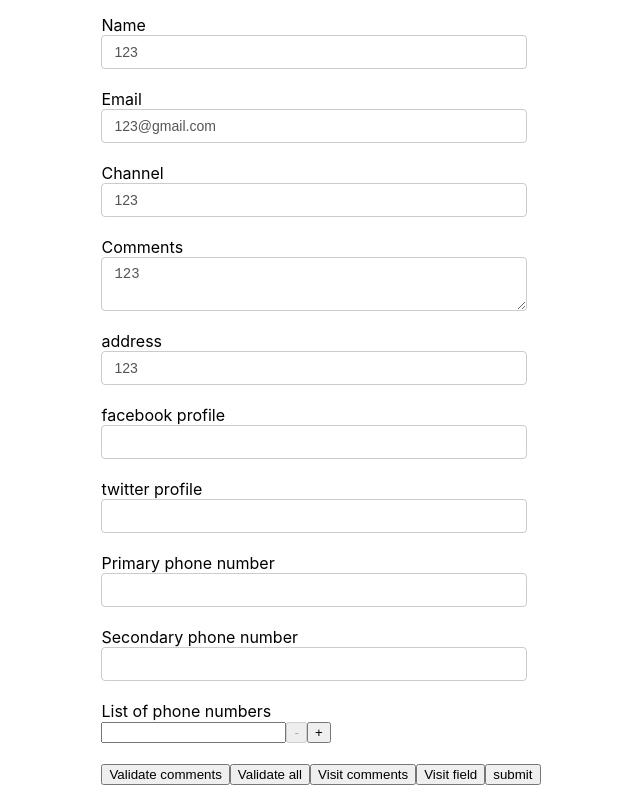
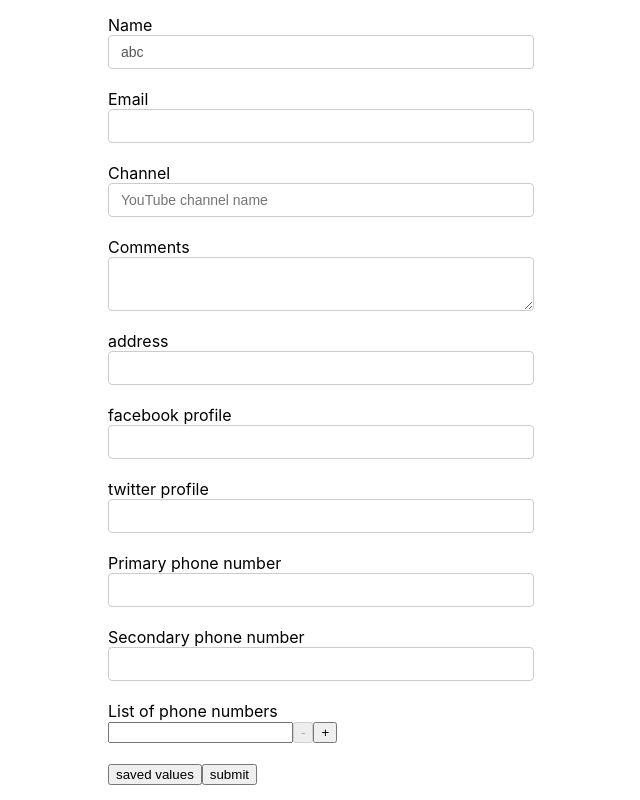
Before and after one commit to jlee380/formikTuto, a React (Create React App) app: page / in a window 1280 px wide. Shown: the whole page, without its empty margins (319-959 px from the left). Built offline with nearby package versions, Linux system fonts and the light colour scheme.

Commit message:
loading saved form data

```diff
--- a/src/components/YoutubeForm.js
+++ b/src/components/YoutubeForm.js
@@ -1,9 +1,23 @@
 import { Formik, Form, Field, ErrorMessage, FieldArray } from "formik";
-import React from "react";
+import React, { useState } from "react";
 import * as Yup from "yup";
 import TextError from "./TextError";
 
 const initialValues = {
+	name: "abc",
+	email: "",
+	channel: "",
+	comments: "",
+	address: "",
+	social: {
+		facebook: "",
+		twitter: "",
+	},
+	phoneNumbers: ["", ""],
+	phNumbers: [""],
+};
+
+const savedValues = {
 	name: "123",
 	email: "123@gmail.com",
 	channel: "123",
@@ -38,11 +52,13 @@ const validateComments = (value) => {
 };
 
 function YoutubeForm() {
+	const [formValues, setFormValues] = useState(null);
 	return (
 		<Formik
-			initialValues={initialValues}
+			initialValues={formValues || initialValues}
 			validationSchema={validationSchema}
 			onSubmit={onSubmit}
+			enableReinitialize
 			// validateOnMount
 		>
 			{(formik) => {
@@ -192,7 +208,7 @@ function YoutubeForm() {
 								}}
 							</FieldArray>
 						</div>
-						<button
+						{/* <button
 							type="button"
 							onClick={() => formik.validateField("comments")}>
 							Validate comments
@@ -219,9 +235,17 @@ function YoutubeForm() {
 								})
 							}>
 							Visit field
+						</button> */}
+
+						<button
+							type="button"
+							onClick={() => setFormValues(savedValues)}>
+							saved values
 						</button>
 
-						<button type="submit" disabled={formik.isSubmitting}>
+						<button
+							type="submit"
+							disabled={!formik.isValid || formik.isSubmitting}>
 							submit
 						</button>
 					</Form>
```
